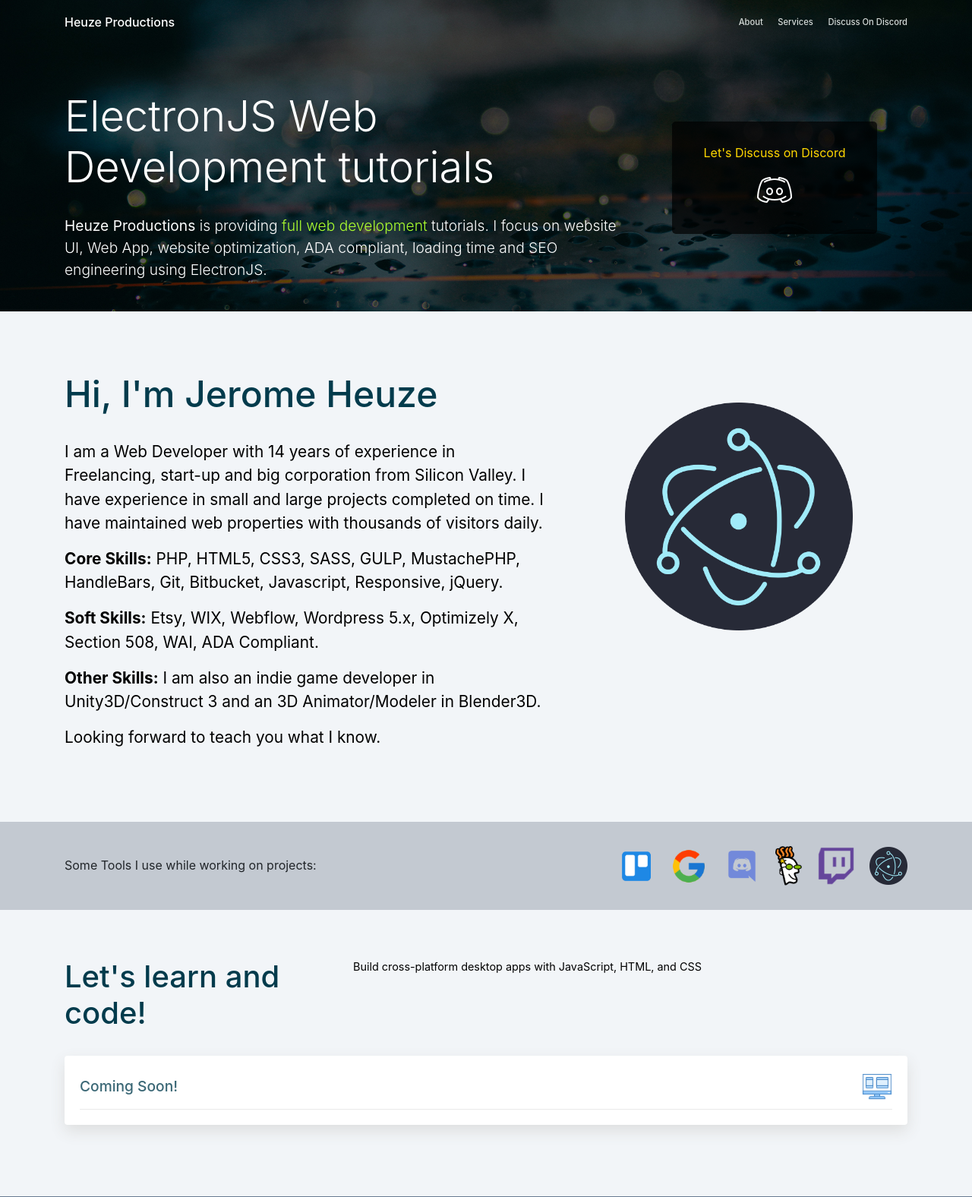
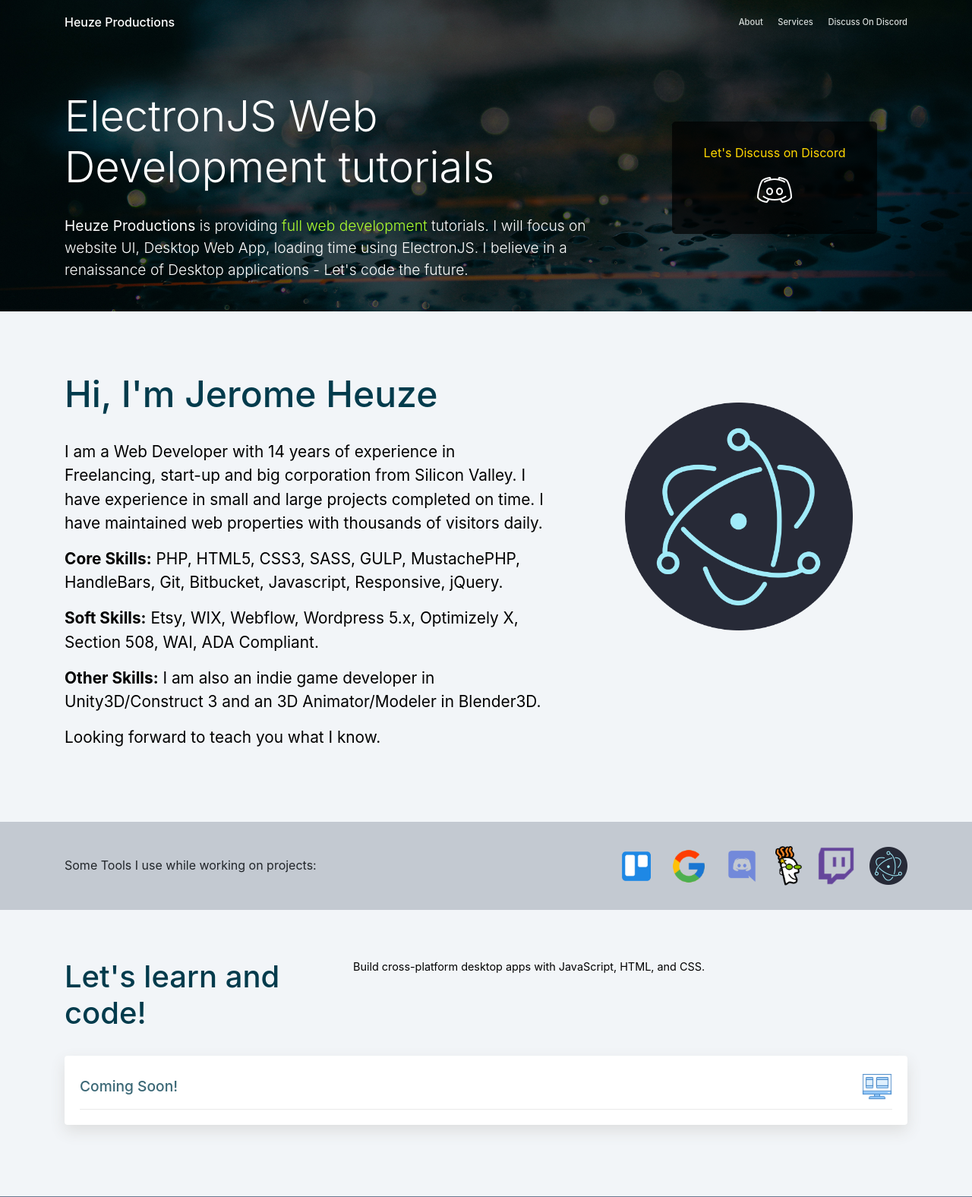
Before and after one commit to jeromeheuze/heuze-productions, a PHP site: page / in a window 1280 px wide. Shown: the top 1576 px of the page at 76% size. Run offline with PHP 8.4, Linux system fonts and the light colour scheme.

Commit message:
update home

```diff
--- a/index.php
+++ b/index.php
@@ -13,13 +13,13 @@
 <head>
     <meta charset="utf-8">
     <title>Heuze Productions - ElectronJS Web Development tutorials</title>
-    <meta name="Description" content="Heuze Productions is providing full web development tutorials. I focus on website UI, Web App, website optimization, ADA compliant, loading time and SEO engineering using ElectronJS.">
+    <meta name="Description" content="Heuze Productions is providing full web development tutorials. I will focus on website UI, Desktop Web App, loading time using ElectronJS. I believe in a renaissance of Desktop applications - Let's code the future.">
     <meta name="viewport" content="width=device-width, initial-scale=1">
     <link rel="canonical" href="https://heuzeproductions.com/" />
     <meta property="og:locale" content="en_US" />
     <meta property="og:type" content="website" />
     <meta property="og:title" content="Heuze Productions" />
-    <meta property="og:description" content="Heuze Productions is providing full web development tutorials. I focus on website UI, Web App, website optimization, ADA compliant, loading time and SEO engineering using ElectronJS." />
+    <meta property="og:description" content="Heuze Productions is providing full web development tutorials. I will focus on website UI, Desktop Web App, loading time using ElectronJS. I believe in a renaissance of Desktop applications - Let's code the future." />
     <meta property="og:url" content="https://heuzeproductions.com/" />
     <meta property="og:site_name" content="Heuze Productions" />
     <meta property="og:image" content="https://heuzeproductions.com/img/sandeep-swarnkar-dm7M67VaEBc-unsplash-darker.jpg" />
@@ -52,7 +52,7 @@
         <div class="row">
             <div class="col-12 col-md-8">
                 <h1 class="line1">ElectronJS Web Development tutorials</h1>
-                <p class="line2"><strong>Heuze Productions</strong> is providing <span>full web development</span> tutorials. I focus on website UI, Web App, website optimization, ADA compliant, loading time and SEO engineering using ElectronJS.</p>
+                <p class="line2"><strong>Heuze Productions</strong> is providing <span>full web development</span> tutorials. I will focus on website UI, Desktop Web App, loading time using ElectronJS. I believe in a renaissance of Desktop applications - Let's code the future.</p>
             </div>
             <div class="col-12 col-md-4">
                 <div class="contact-box">
@@ -117,7 +117,7 @@
                 <div class="row">
                     <div class="col-12 col-md-4"><h2>Let's learn and code!</h2></div>
                     <div class="col-12 col-md-8">
-                        <p>Build cross-platform desktop apps with JavaScript, HTML, and CSS</p>
+                        <p>Build cross-platform desktop apps with JavaScript, HTML, and CSS.</p>
                     </div>
                 </div>
                 <div class="row">
```
